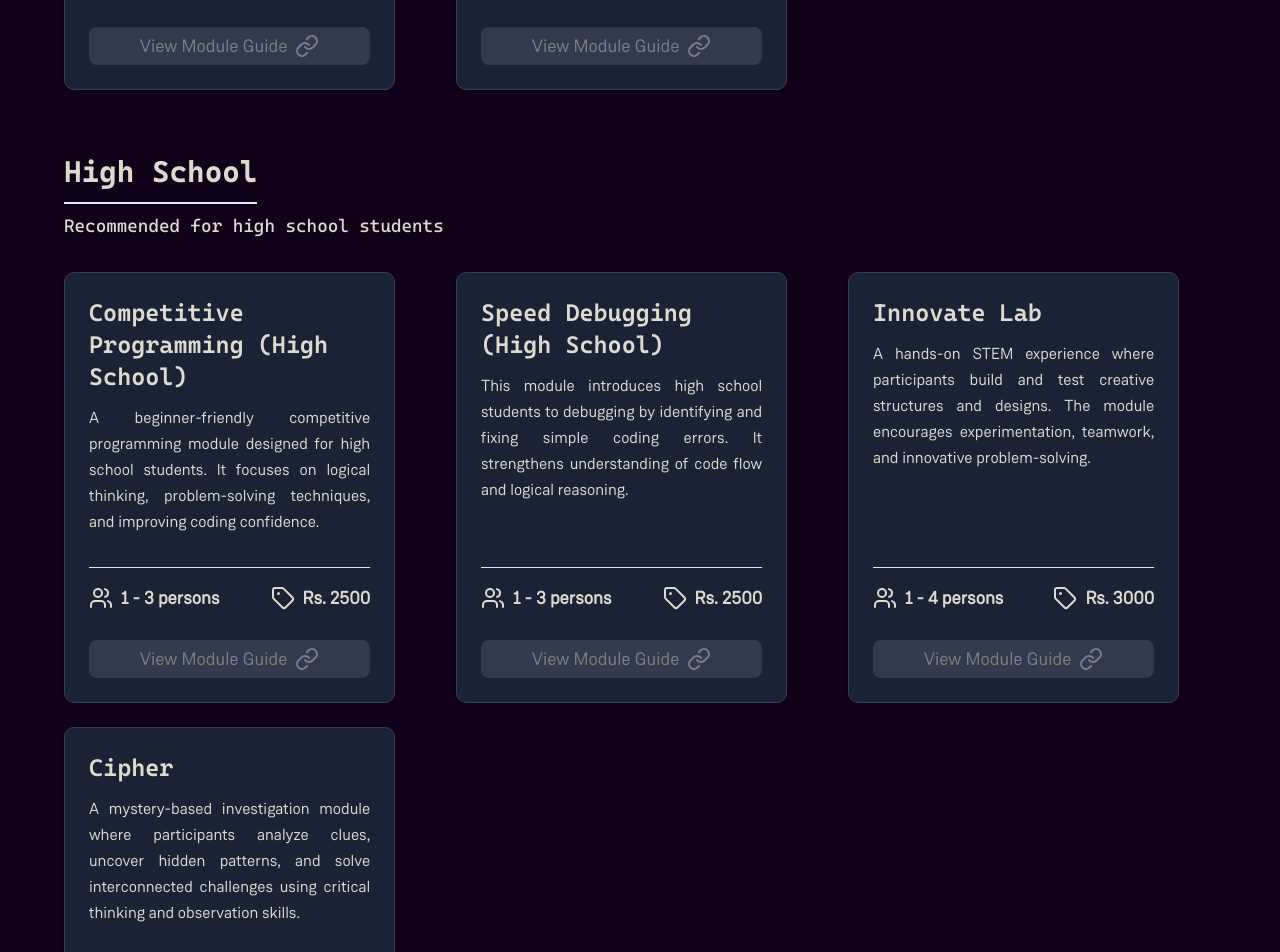
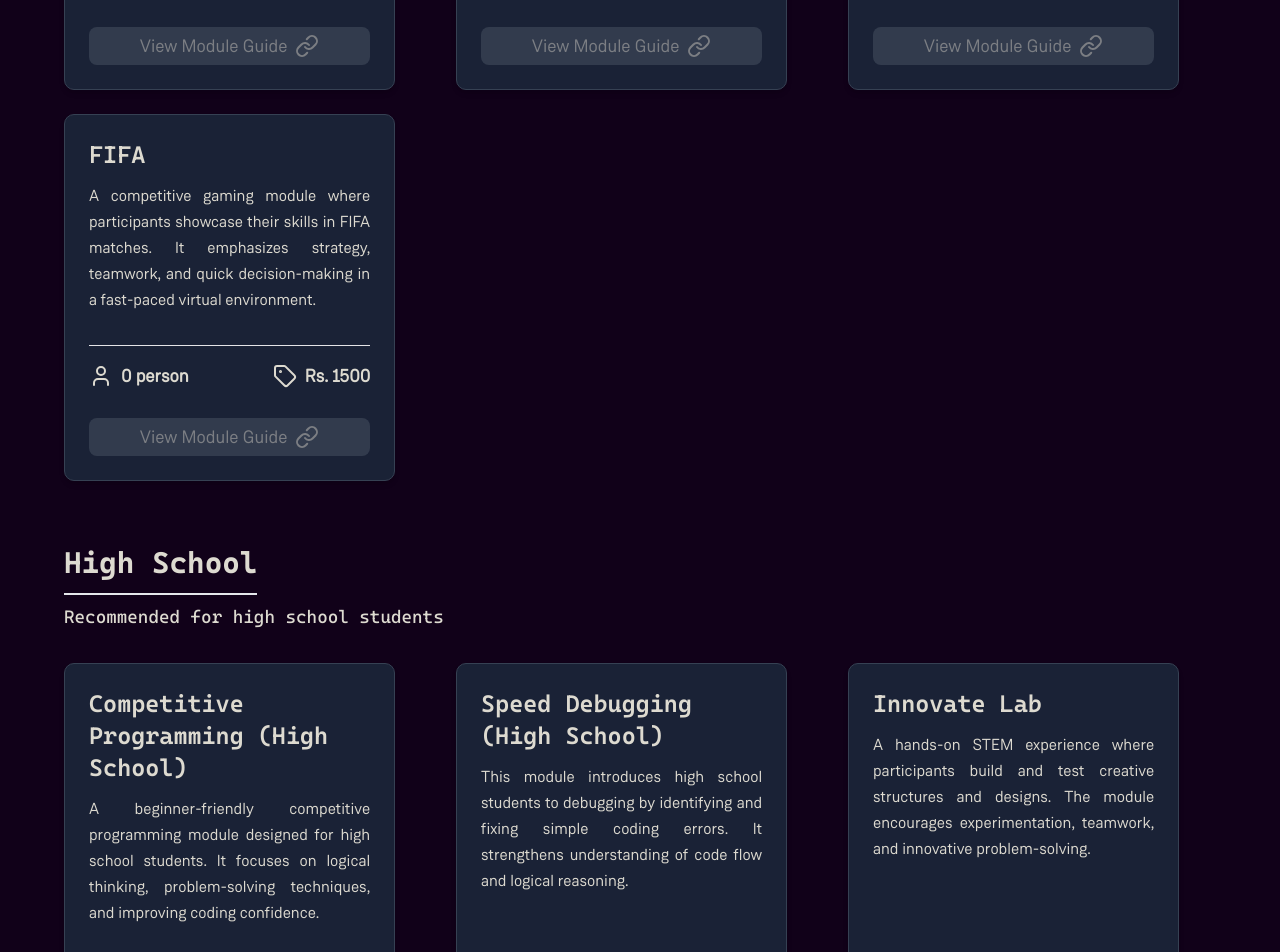
Before and after one commit to css-iba/css-website, a Next.js app: page /ProBattle in a window 1280 px wide. Shown: the part 3600-4552 px from the top of the page. Built offline with nearby package versions, Linux system fonts and the light colour scheme.

Commit message:
Update constants.ts

```diff
--- a/app/ProBattle/constants.ts
+++ b/app/ProBattle/constants.ts
@@ -274,6 +274,26 @@ const modulesData: ModuleCardProps[] = [
     category: 'Non-Technical'
   },
   {
+    name: 'Cipher',
+    description:
+      'A mystery-based investigation module where participants analyze clues, uncover hidden patterns, and solve interconnected challenges using critical thinking and observation skills.',
+    minParticipants: 1,
+    maxParticipants: 3,
+    price: 2500,
+    guideLink: '',
+    category: 'Non-Technical'
+  },
+  {
+    name: 'FIFA',
+    description:
+      'A competitive gaming module where participants showcase their skills in FIFA matches. It emphasizes strategy, teamwork, and quick decision-making in a fast-paced virtual environment.',
+    minParticipants: 0,
+    maxParticipants: 1,
+    price: 1500,
+    guideLink: '',
+    category: 'Non-Technical'
+  },
+  {
     name: 'Competitive Programming (High School)',
     description:
       'A beginner-friendly competitive programming module designed for high school students. It focuses on logical thinking, problem-solving techniques, and improving coding confidence.',
@@ -302,16 +322,6 @@ const modulesData: ModuleCardProps[] = [
     price: 3000,
     guideLink: '',
     category: 'High School'
-  },
-  {
-    name: 'Cipher',
-    description:
-      'A mystery-based investigation module where participants analyze clues, uncover hidden patterns, and solve interconnected challenges using critical thinking and observation skills.',
-    minParticipants: 1,
-    maxParticipants: 3,
-    price: 2500,
-    guideLink: '',
-    category: 'High School'
   }
 ];
 
```
